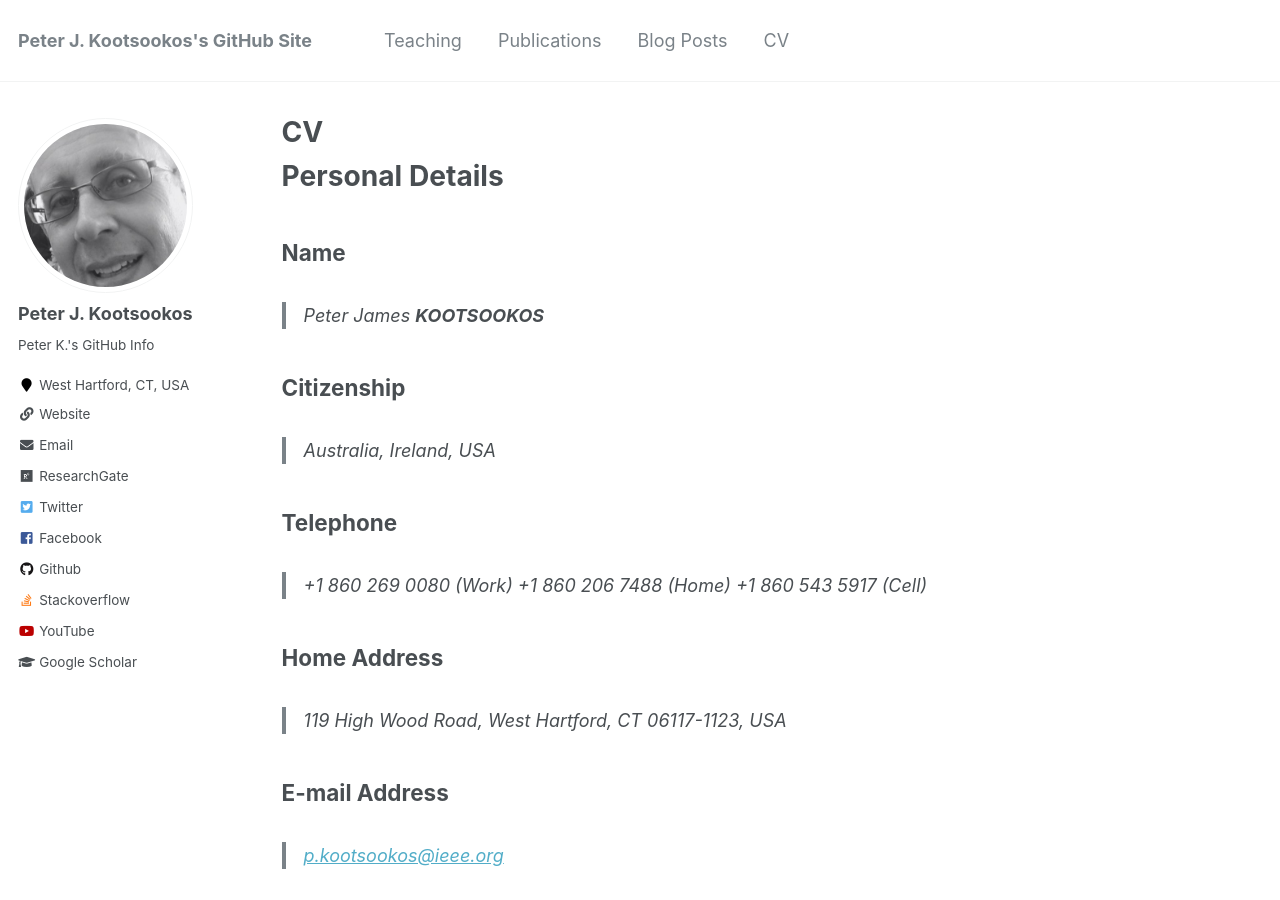
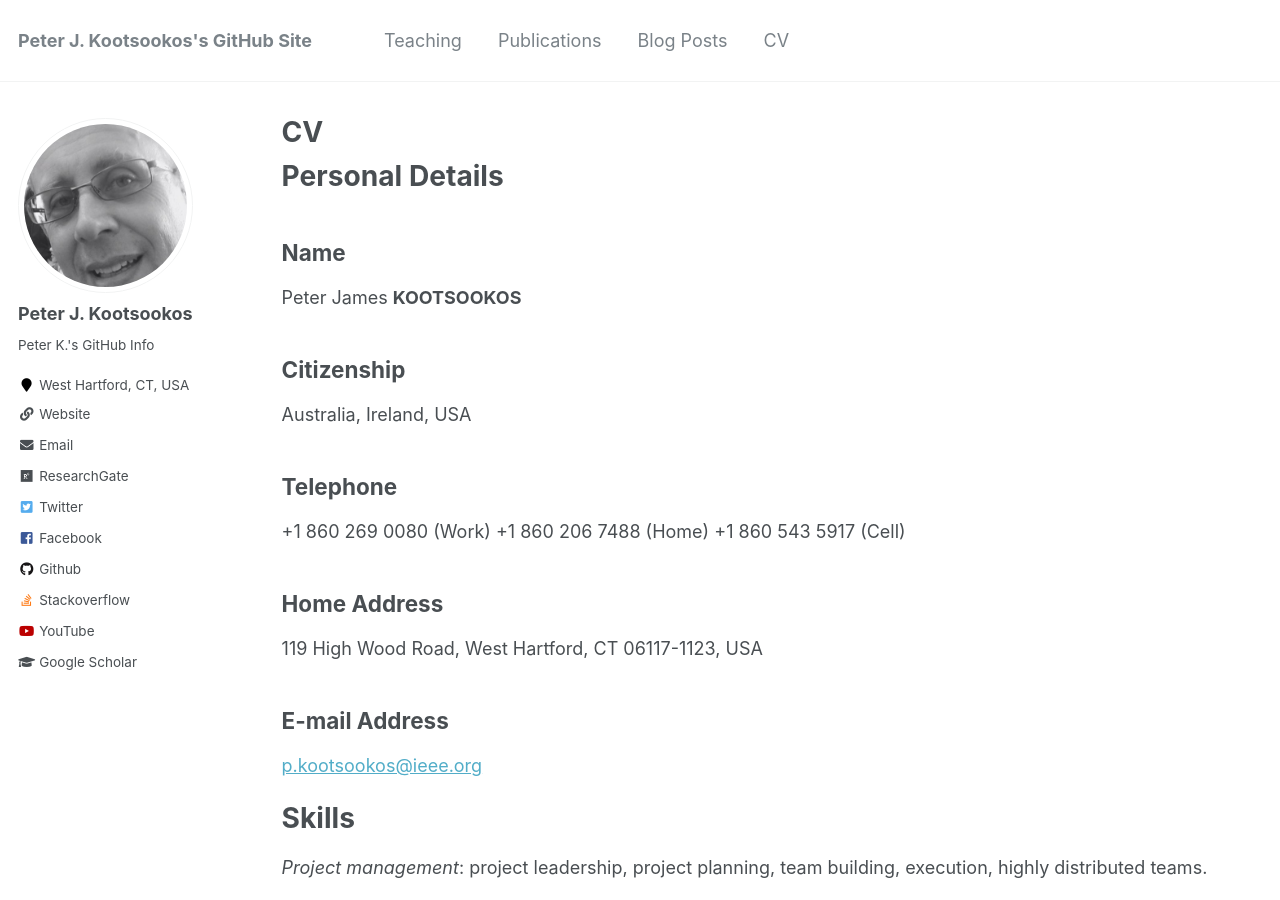
Before and after one commit to kootsoop/kootsoop.github.io, a Jekyll site: the page built from _pages/cv.md, in a window 1280 px wide and 900 px high. Built offline with Jekyll 4.4.1, drawn with Linux system fonts in a browser that asks for light colours.

Commit message:
Updated CV again.

```diff
--- a/_pages/cv.md
+++ b/_pages/cv.md
@@ -13,21 +13,22 @@ Personal Details
 ================
 
 ## Name
- > Peter James **KOOTSOOKOS**
+
+Peter James **KOOTSOOKOS**
 
 ## Citizenship
- > Australia, Ireland, USA
+Australia, Ireland, USA
 
 ## Telephone
-> +1 860 269 0080 (Work)
- > +1 860 206 7488 (Home)
- > +1 860 543 5917 (Cell)
++1 860 269 0080 (Work)
++1 860 206 7488 (Home)
++1 860 543 5917 (Cell)
 
 ## Home Address
- > 119 High Wood Road, West Hartford, CT 06117-1123, USA
+119 High Wood Road, West Hartford, CT 06117-1123, USA
 
 ## E-mail Address
- > <p.kootsookos@ieee.org>
+<p.kootsookos@ieee.org>
 
 Skills
 ======
```
